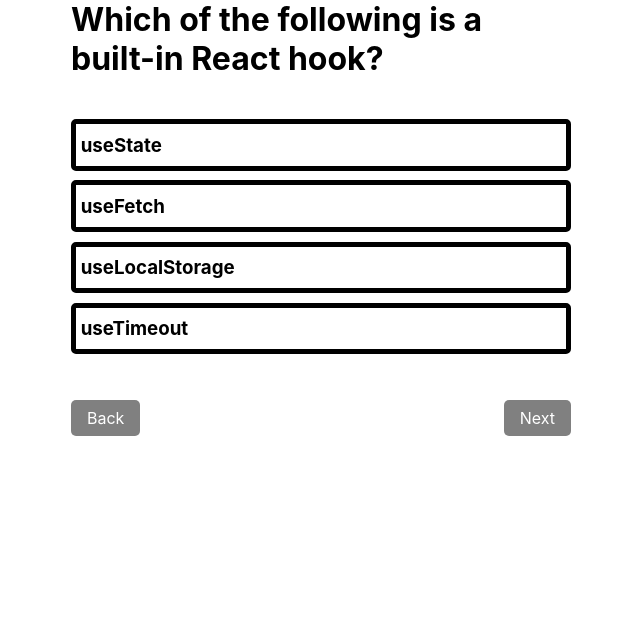
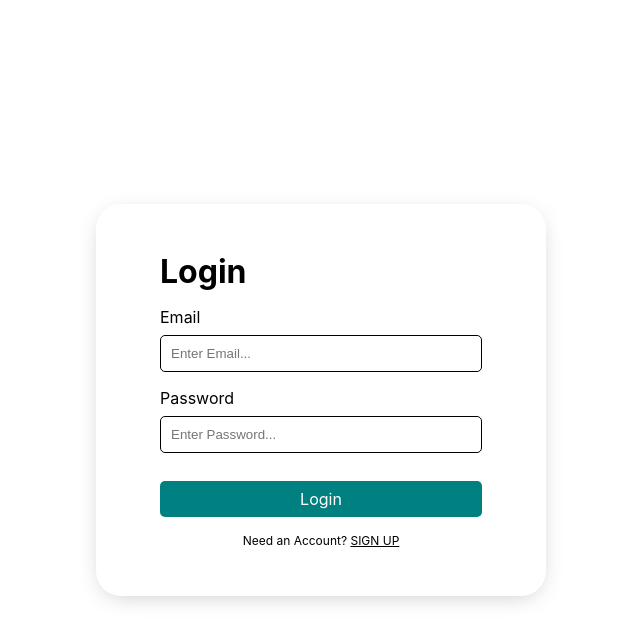
Before and after one commit to kapoor17/salesken, a React (Create React App) app: page / in a window 1280 px wide. Shown: the top 642 px of the page, without its empty margins (319-959 px from the left). Built offline with nearby package versions, Linux system fonts and the light colour scheme.

Commit message:
working and authentication and autherisation

```diff
--- a/src/App.css
+++ b/src/App.css
@@ -37,7 +37,7 @@
 
 #root{
   width: 100%;
-  height: 100%;
+  min-height:100vh ;
   display: flex;
   justify-content: center;
   align-items: center;
@@ -56,6 +56,7 @@
 .login--form,.sign-up--form,
 .email,
 .password{
+  width: 100%;
   display: flex;
   flex-direction: column;
   justify-content: center;
@@ -63,11 +64,16 @@
   gap: 1rem;
 }
 
+input{
+  width: 100%;
+}
+
 .login,.sign-up{
-  width: 100%;
-  max-width: 400px;
-  border: 1px solid black;
   align-items: center;
+  max-width: 450px;
+  padding: 3em 4em;
+  border-radius: 25px;
+  box-shadow: 0px 5px 25px -8px rgba(188,188,188,1);
 }
 
 .email,
@@ -77,6 +83,7 @@
 
 .login--submit, .sign-up--submit{
   width: 100%;
+  margin-top: 0.75em;
 }
 
 .sign-up-redirect{
--- a/src/App.js
+++ b/src/App.js
@@ -7,8 +7,8 @@
 function App() {
   return (
     <Routes>
-      <Route path="/" element={<Quiz/>}/>
       <Route path="/" element={<Login/>}/>
+      <Route path="/quiz" element={<Quiz/>}/>
       <Route path="/signup" element={<SignUp/>}/>
     </Routes>
   );
--- a/src/Components/Login/LoginPage.js
+++ b/src/Components/Login/LoginPage.js
@@ -33,8 +33,8 @@
     }
 
     return (
-        <div className="login" onSubmit={handleSubmit}>
-            <form className="login--form" action="">
+        <div className="login">
+            <form className="login--form" action=""  onSubmit={handleSubmit}>
                 <h1>Login</h1>
                 <div className="email">
                     <label htmlFor="email">Email</label>
--- a/src/Components/SignUp/SignUpPage.js
+++ b/src/Components/SignUp/SignUpPage.js
@@ -4,7 +4,7 @@
 export function SignUpPage(){
 
     const navigate = useNavigate();
-    const confirmPass = useRef();
+    const signInButton = useRef();
 
     const [signUp, setSignUp] = React.useState({
         "email" : "",
@@ -17,12 +17,16 @@
 
     function handleSubmit(e){
         e.preventDefault();
-        if(signUp["confirm-password"] !== signUp.password) {
-            // handle confirm pass functionality
+        if(localStorage.getItem(signUp.email)){
+            alert("usernameExist");
+        }else if(signUp["confirm-password"] !== signUp.password) {
             alert("password not same");
         }else{
             localStorage.setItem(signUp.email,signUp.password);
-            navigate("/");
+            setTimeout(()=>{
+                signInButton.disabled = true;
+                navigate("/");
+            },2000)
         }
     }
 
@@ -37,8 +41,8 @@
     }
 
     return (
-        <div className="sign-up" onSubmit={handleSubmit}>
-            <form className="sign-up--form" action="">
+        <div className="sign-up">
+            <form className="sign-up--form" action="" onSubmit={handleSubmit}>
                 <h1>Sign Up</h1>
                 <div className="email">
                     <label htmlFor="email">Email</label>
@@ -68,12 +72,11 @@
                         id="confirm-password"
                         onChange={handleChange}
                         value={signUp.confirmPass}
-                        ref={confirmPass}
                         required
                     />
                 </div>
 
-                <button type="submit" className="sign-up--submit">Sign Up</button>
+                <button type="submit" className="sign-up--submit" ref={signInButton}>Sign Up</button>
             </form>
         </div>
     )
```
Also changed, not shown: 1 other file (tests, documents, lock files or other folders).
